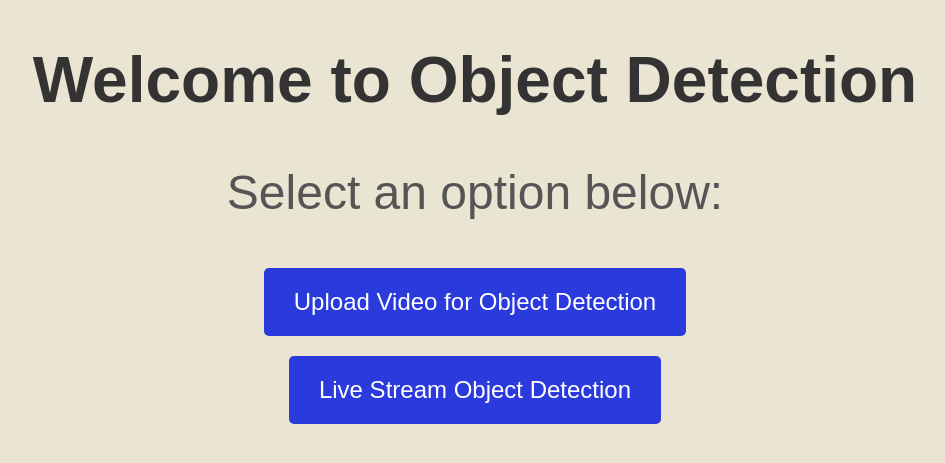
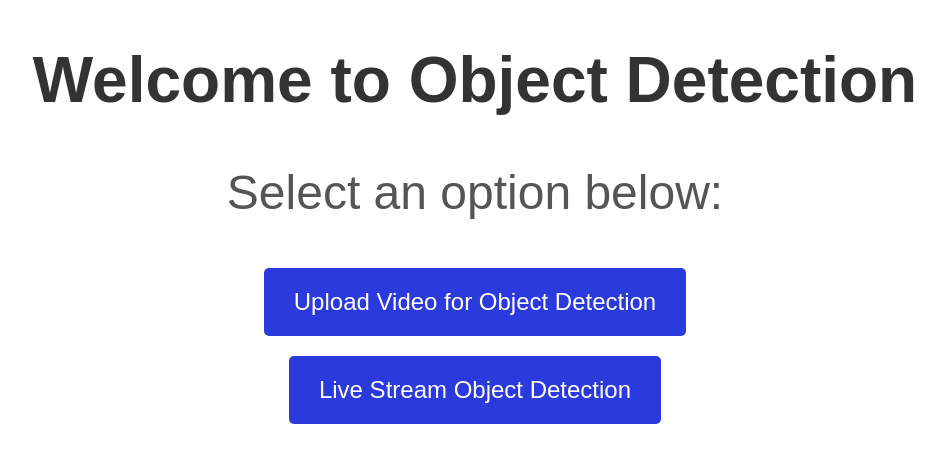
Before and after one commit to nhutanh2004/CS420-Helmet-Detection-with-YOLO_The_app_part, a Flask app: page / in a window 1280 px wide. Shown: the top 463 px of the page, without its empty margins (165-1110 px from the left). Run offline with Flask 2, Linux system fonts and the light colour scheme.

Commit message:
add style. css

```diff
--- a/static/styles.css
+++ b/static/styles.css
@@ -2,7 +2,7 @@ body {
     font-family: Arial, sans-serif;
     margin: 20px;
     padding: 0;
-    background-color: rgb(234, 228, 211);
+    background-color: rgb(255, 255, 255);
     color: #333;
     text-align: center;
 }
@@ -69,7 +69,7 @@ form label {
 form input[type="number"],
 form input[type="file"],
 form input[type="submit"] {
-    background-color: rgb(234, 228, 211); /* Adjusted background color */
+    background-color: rgb(255, 255, 255); /* Adjusted background color */
     width: 100%;
     padding: 10px;
     margin-bottom: 10px;
```
